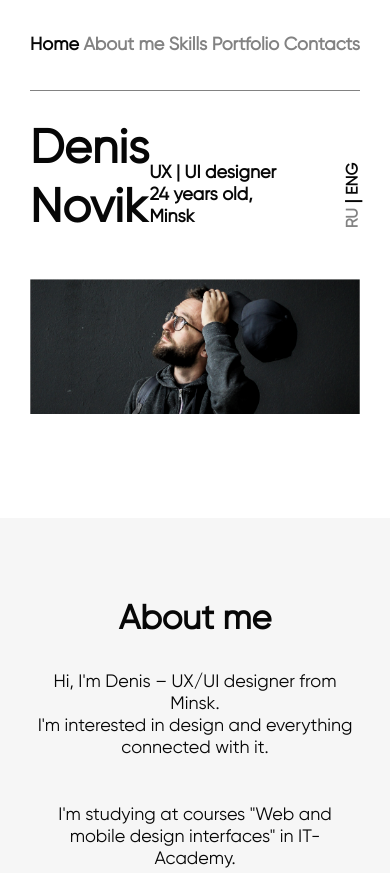
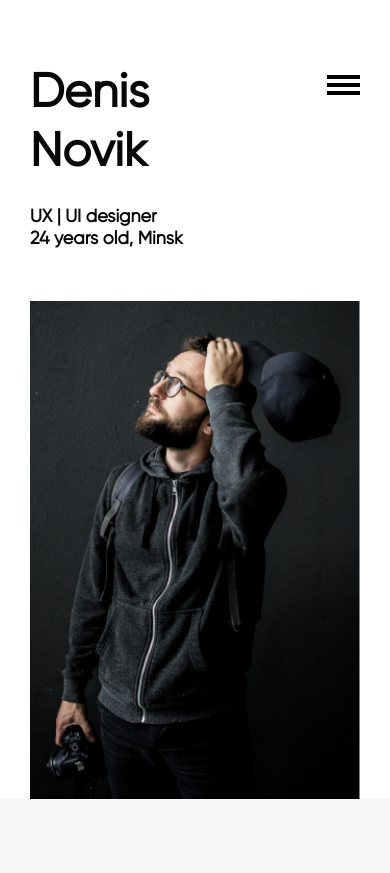
Before and after one commit to Vitaly1805/Denis-Novik, a website: page src/index.html in a window 390 px wide. Shown: the top 873 px of the page. Drawn offline with nearby package versions, Linux system fonts and the light colour scheme; files that its build step writes are made by us from their sources; files whose address does not match are found by name.

Commit message:
Added adaptive version to header block

```diff
--- a/gulp/version.json
+++ b/gulp/version.json
@@ -1,3 +1,3 @@
 {
-    "main": "20221124232606"
+    "main": "20221125142910"
 }
--- a/src/html/header.html
+++ b/src/html/header.html
@@ -1,8 +1,7 @@
 <header class="header">
     <div class="header__body _container">
         <div class="header__top">
-            <div class="header__menu menu">
-                <div class="menu__body">
+            <nav class="header__menu menu">
                 <div class="menu__list">
                     <div class="menu__item menu__item_active">Home</div>
                     <div class="menu__item">About me</div>
@@ -10,8 +9,7 @@
                     <div class="menu__item">Portfolio</div>
                     <div class="menu__item">Contacts</div>
                 </div>
-                </div>
-            </div>
+            </nav>
         </div>
         <div class="header__main">
             <div class="header__denis denis">
@@ -30,8 +28,14 @@
                        <span class="denis__lang denis__lang_active">ENG</span>
                     </div>
                 </div>
+                <div class="header__burger burger">
+                    <div class="burger__line burger__line_top"></div>
+                    <div class="burger__line burger__line_mid"></div>
+                    <div class="burger__line burger__line_bot"></div>
+                </div>
             </div>
             <img src="../img/header.png" alt="" class="header__img">
+            <img src="../img/header_adapt.png" alt="" class="header__img_adapt">
         </div>
     </div>
 </header>
--- a/src/index.html
+++ b/src/index.html
@@ -4,6 +4,7 @@
 	"title":"Главная"
 	})
 	<body>
+		<div class="wrapper">
 			@@include('html/header.html',{})
 			<main>
 				@@include('html/home/about.html',{})
@@ -12,6 +13,7 @@
 				@@include('html/home/contacts.html',{})
 			</main>
 			@@include('html/footer.html',{})
+		</div>
 		<script src="js/app.min.js"></script>
 	</body>
 </html>
--- a/src/js/app.js
+++ b/src/js/app.js
@@ -1,6 +1,16 @@
 import * as flsFunctions from "./modules/functions.js";
 
 flsFunctions.isWebp();
+
+const burger = document.querySelector('.burger')
+const headerTop = document.querySelector('.header__top')
+const body = document.querySelector('body')
+
+burger.addEventListener('click', () => {
+    burger.classList.toggle('active')
+    headerTop.classList.toggle('active')
+    body.classList.toggle('lock')
+})
 
 /*
 import Swiper, { Navigation, Pagination } from 'swiper';
--- a/src/scss/header.scss
+++ b/src/scss/header.scss
@@ -9,20 +9,69 @@
         align-items: center;
         border-bottom: 1px solid $secondColor;
         transform: matrix(1, 0, 0, 1, 0, 0);
+        transition: top .5s ease;
+
+        @media (max-width: $mobile) {
+            border: none;
+            position: fixed;
+            background: #fff;
+            z-index: 2;
+            width: 100%;
+            height: 100%;
+            background: #fff;
+            top: -100%;
+            left: 0;
+        }
+
+        &.active {
+            @media (max-width: $mobile) {
+                top: 0;
+            }
+        }
     }
 
     &__img {
         margin: 0 0 104px 0;
         width: 100%;
+
+        @media (max-width: $mobileSmall) {
+            display: none;
+        }
+
+        &_adapt {
+            display: none;
+            margin: 0 auto;
+            width: 100%;
+
+            @media (max-width: $mobileSmall ) {
+                display: block;
+            }
+        }
+    }
+
+    &__denis {
+        @media (max-width: $mobile) {
+            margin: 65px 0 0 0;
+        }
     }
 }
 
 .menu {
     width: 100%;
 
+    @media (max-width: $mobile) {
+        height: 100%;
+    }
+
     &__list {
         display: flex;
         justify-content: space-between;
+
+        @media (max-width: $mobile) {
+            flex-direction: column;
+            font-size: 34px;
+            margin: 76px 0 0 26px;
+        }
     }
 
     &__item {
@@ -32,19 +81,30 @@
         &_active {
             color: $mainColor;
         }
-    }
 
-    &__main {
-
+        @media (max-width: $mobile) {
+            margin: 0 0 68px 0;
+        }
     }
 }
 
 .denis {
+    @media (max-width: $mobile) {
+        display: flex;
+        justify-content: space-between;
+    }
+
     &__body {
         margin: 30px 0 40px 0;
         display: flex;
         justify-content: space-between;
         align-items: flex-end;
+
+        @media (max-width: $mobile) {
+            margin: 0 0 40px 0;
+            flex-direction: column;
+            align-items: flex-start;
+        }
     }
 
     &__fio {
@@ -52,6 +112,10 @@
         line-height: 59px;
         display: flex;
         flex-direction: column;
+
+        @media (max-width: $mobile) {
+            margin: 0 0 23px 0;
+        }
     }
 
     &__info {
@@ -65,6 +129,10 @@
         writing-mode: vertical-lr;
         transform: rotate(-180deg);
         margin: 0 -3px 11px 0;
+
+        @media (max-width: $mobile) {
+            display: none;
+        }
     }
 
     &__lang {
@@ -81,3 +149,62 @@
         color: $mainColor;
     }
 }
+
+.burger {
+    cursor: pointer;
+    display: none;
+    position: relative;
+    height: 20px;
+    width: 33px;
+    margin: 10px 0 0 0;
+    z-index: 3;
+
+    @media (max-width: $mobile) {
+        display: inline-block;
+    }
+
+    &__line {
+        position: absolute;
+        width: 100%;
+        height: 4px;
+        background: #000;
+
+        &_top {
+            transition: all .5s ease;
+        }
+
+        &_mid {
+            transition: all .5s ease;
+            margin: 8px 0 0 0;
+        }
+
+        &_bot {
+            margin: 16px 0 0 0;
+            transition: all .5s ease;
+        }
+    }
+
+    &.active {
+        .burger__line {
+            background: $secondColor;
+
+            &_top {
+                transform: rotate(45deg);
+                margin: 8px 0 0 0;
+            }
+
+            &_mid {
+                transform: rotate(-45deg);
+                margin: 8px 0 0 0;
+            }
+
+            &_bot {
+                opacity: 0;
+            }
+        }
+    }
+}
+
+body.lock {
+    overflow: hidden;
+}
```
Also changed, not shown: dist/css/style.css, dist/css/style.min.css, dist/img/header_adapt.png (added), dist/img/stack/sprite.stack.html, dist/index.html, dist/js/app.min.js, src/img/header_adapt.png (added). Lines whose indentation alone changed are shown as unchanged.
